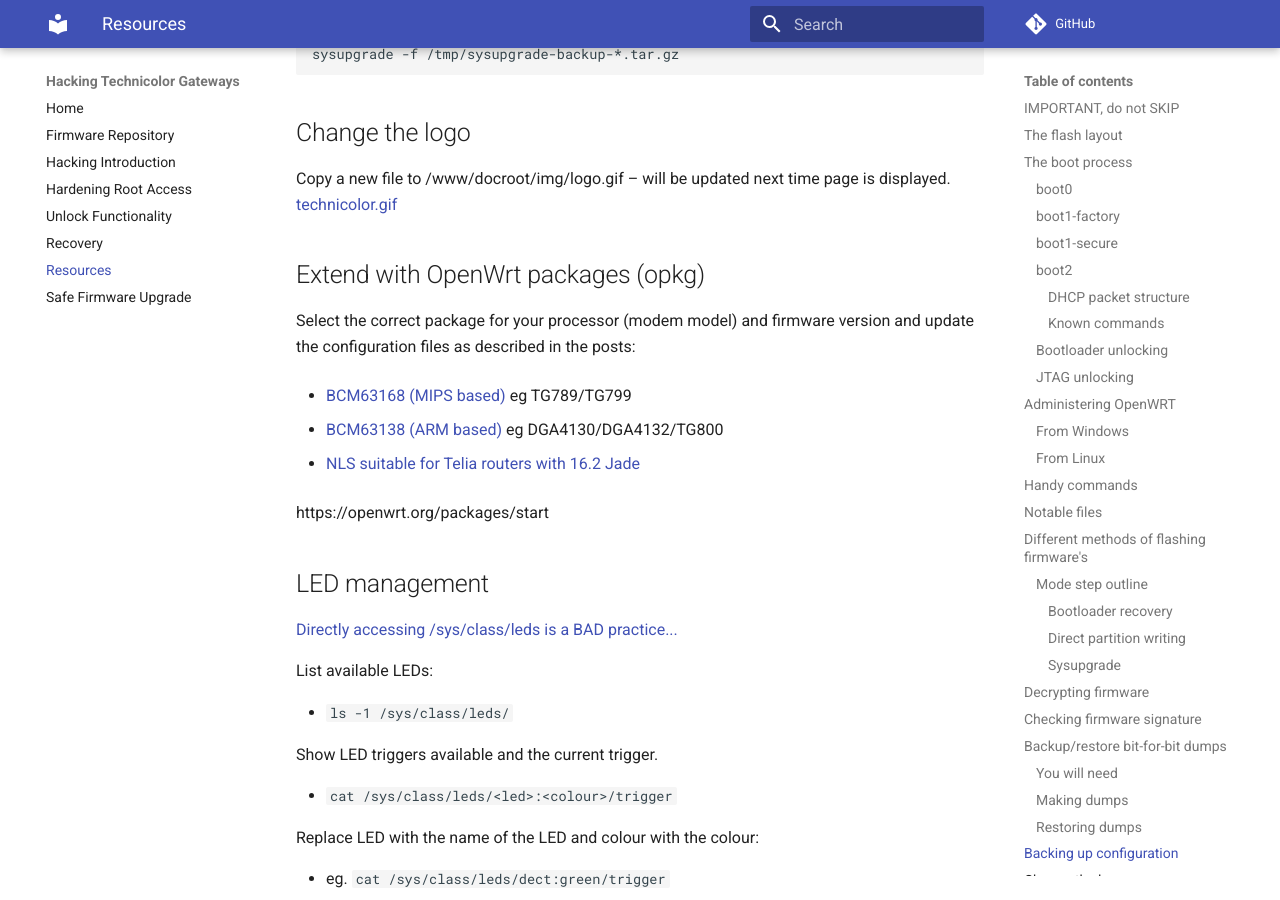
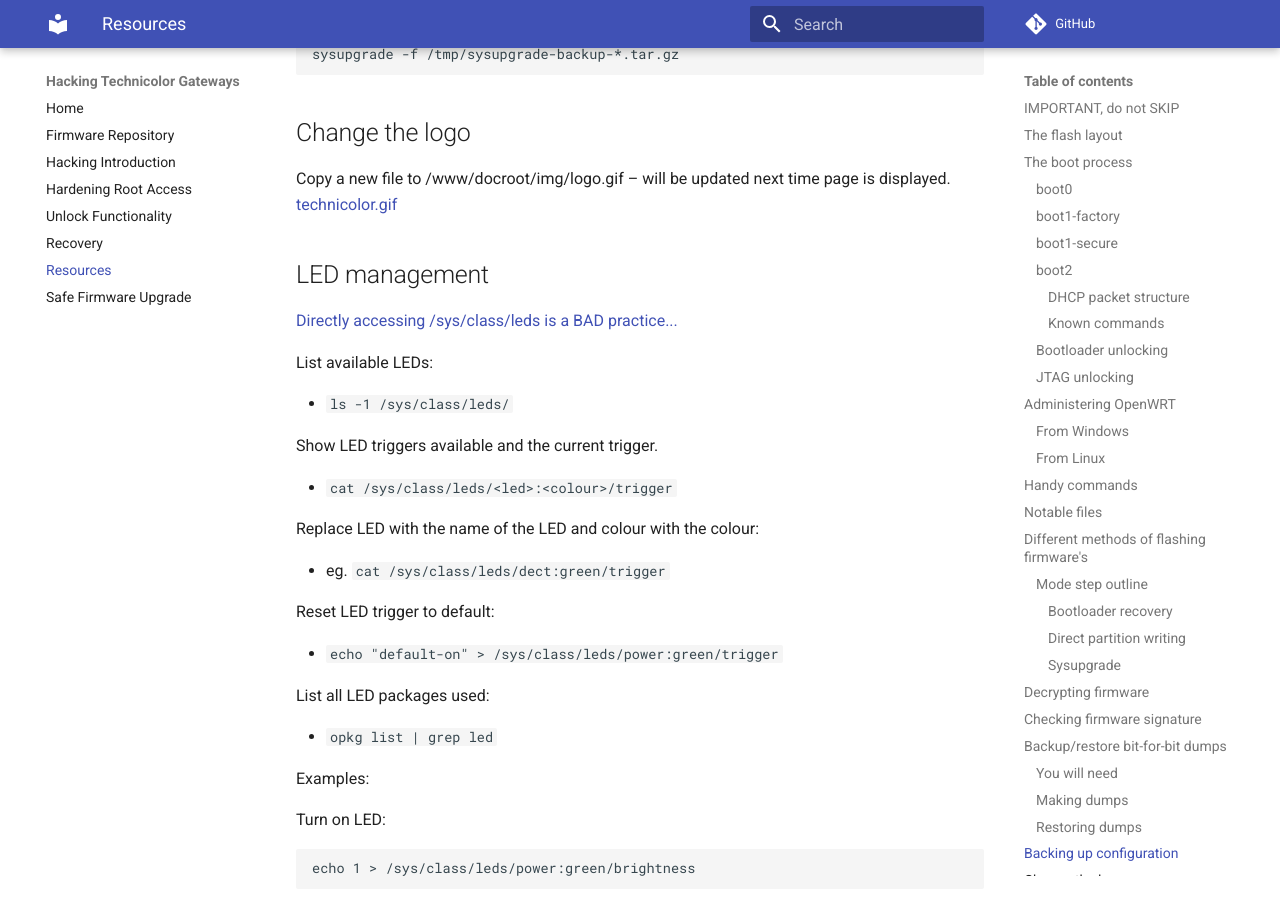
Before and after one commit to hack-technicolor/hack-technicolor, an MkDocs documentation site: the page built from docs/Resources.md, in a window 1280 px wide and 900 px high, scrolled down 11557 px. Built offline with MkDocs 1.6.1 and Material for MkDocs 9.7.7, drawn with Linux system fonts in a browser that asks for light colours; comment, search, counter and statistics services are not loaded.

Commit message:
Remove OpenWrt Packages
Commit d12aed7 links to inaccessible repositories and no reliable repository for multiple firmware platforms.

```diff
--- a/docs/Resources.md
+++ b/docs/Resources.md
@@ -392,18 +392,6 @@
 Copy a new file to /www/docroot/img/logo.gif – will be updated next time page is displayed.
 [technicolor.gif](https://mega.nz/#!f7ZmjAiA!D44GBZhin9p2Io17m9whX56adtBWJxZH1yskUJrRqv8)
 
-## Extend with OpenWrt packages (opkg)
-
-Select the correct package for your processor (modem model) and firmware version and update the configuration files as described in the posts:
-
-* <a href="https://forums.whirlpool.net.au/archive/2650998#r56263564">BCM63168 (MIPS based)</a> eg TG789/TG799
-
-* <a href="https://forums.whirlpool.net.au/forum-replies.cfm?t=2650998&p=46&#r913">BCM63138 (ARM based)</a> eg DGA4130/DGA4132/TG800
-
-* <a href="https://forums.whirlpool.net.au/forum-replies.cfm?t=2650998&p=46&#r915">NLS suitable for Telia routers with 16.2 Jade</a>
-
-https://openwrt.org/packages/start
-
 ## LED management
 
 [Directly accessing /sys/class/leds is a BAD practice...](https://github.com/davidjb/technicolor-tg799vac-hacks/issues/6#issue-388905312)
```
